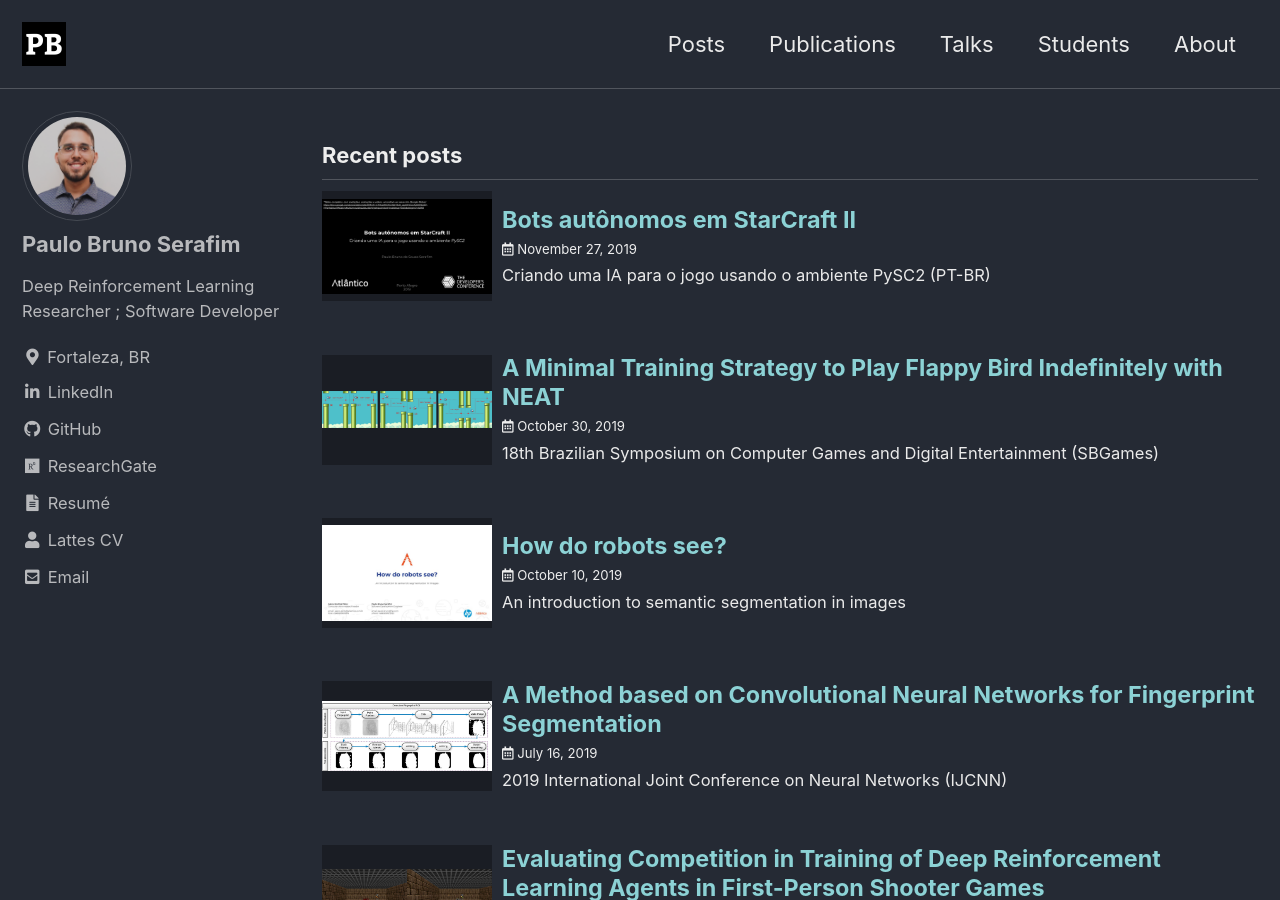
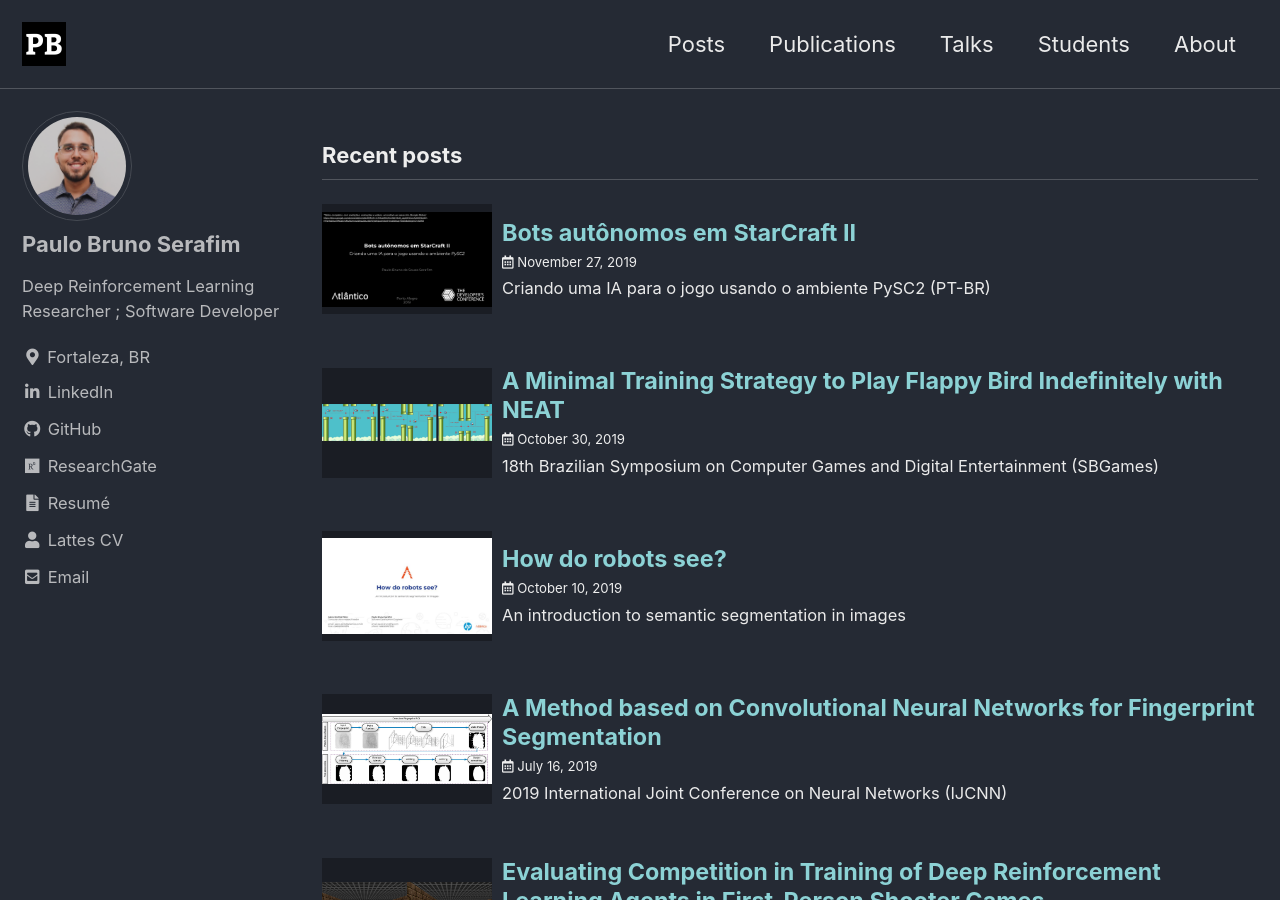
Before and after one commit to paulobruno/PersonalSite, a Jekyll site: the page built from index.html, in a window 1280 px wide and 900 px high. Built offline with Jekyll 4.4.1, drawn with Linux system fonts in a browser that asks for light colours; cached includes are drawn as plain includes; the list of posts is cut into pages by our own code.

Commit message:
Add small top margin before first item

```diff
--- a/_includes/archive-single.html
+++ b/_includes/archive-single.html
@@ -11,7 +11,7 @@
 {% endif %}
 
 {% if include.type != "grid" and post.thumbnail %}
-<div style="display:flex;align-items:center;margin-bottom:52px">
+<div style="display:flex;align-items:center;margin-top:24px;margin-bottom:52px">
   <div style="width:170px;height: 110px;background:#1a1d24;margin-right: 10px;flex-shrink: 0;display: flex;align-items: center;">
     {% if post.link %}
       <img style="width:100%;cursor:pointer" src="{{ post.thumbnail }}" alt="" onclick="location.href='{{ post.link }}'">
```
